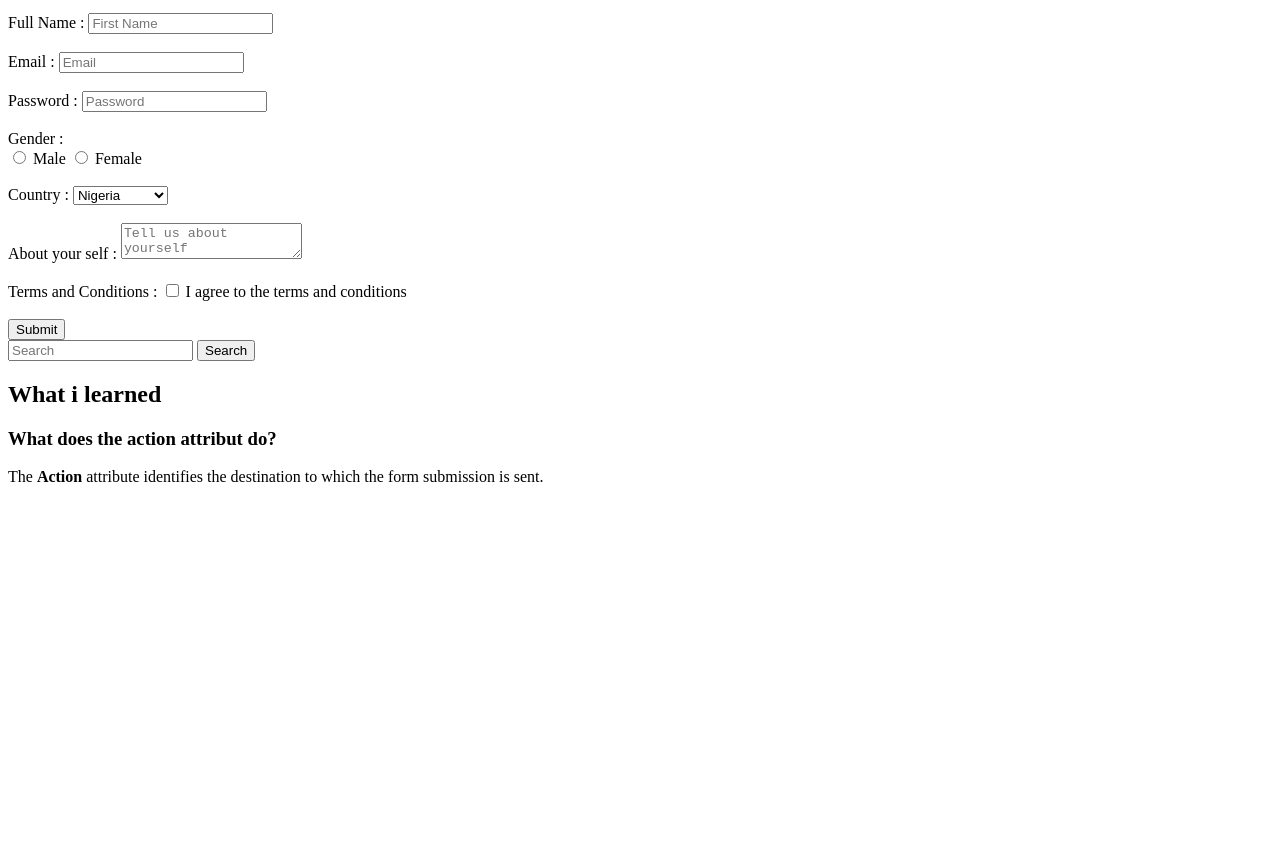
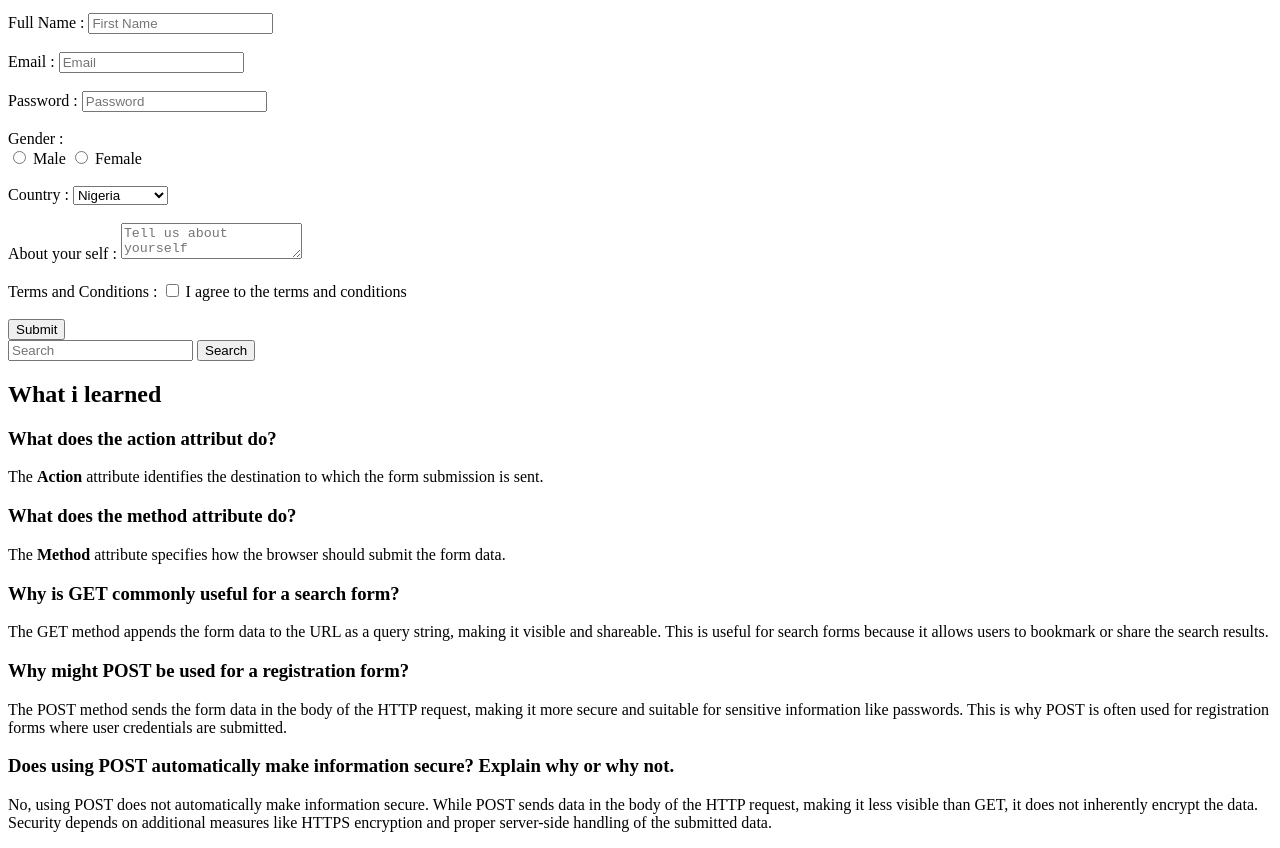
Before and after one commit to Jpixels-055/Week-2-Practical-Task, a plain HTML site: page Index.html in a window 1280 px wide. Shown: the part 101-949 px from the top of the page. Before the commit the page ends 800 px from the top, so only its background shows below. Drawn offline with Linux system fonts and the light colour scheme.

Commit message:
updated Part D.

```diff
--- a/Index.html
+++ b/Index.html
@@ -75,6 +75,28 @@
 
             <h3>What does the action attribut do?</h3>
             <p>The <strong>Action</strong> attribute identifies the destination to which the form submission is sent.</p>
+
+
+            <h3>What does the method attribute do?</h3>
+            <p>The <strong>Method</strong> attribute specifies how the browser should submit the form data.</p>
+
+
+            <h3>Why is GET commonly useful for a search form?</h3>
+            <p>The GET method appends the form data to the URL as a query string,
+            making it visible and shareable. This is useful for search forms because it allows users to
+            bookmark or share the search results.</p>
+
+            <h3>Why might POST be used for a registration form?</h3>
+            <p>The POST method sends the form data in the body of the HTTP request,
+            making it more secure and suitable for sensitive information like passwords.
+            This is why POST is often used for registration forms where user credentials are submitted.</p>
+
+            <h3>Does using POST automatically make information secure? Explain why or why not.</h3>
+            <p>No, using POST does not automatically make information secure. While POST sends data
+            in the body of the HTTP request, making it less visible than GET, it does not inherently
+            encrypt the data. Security depends on additional measures like HTTPS encryption and proper
+            server-side handling of the submitted data.</p>
+
         </article>
     </main>
 
```
